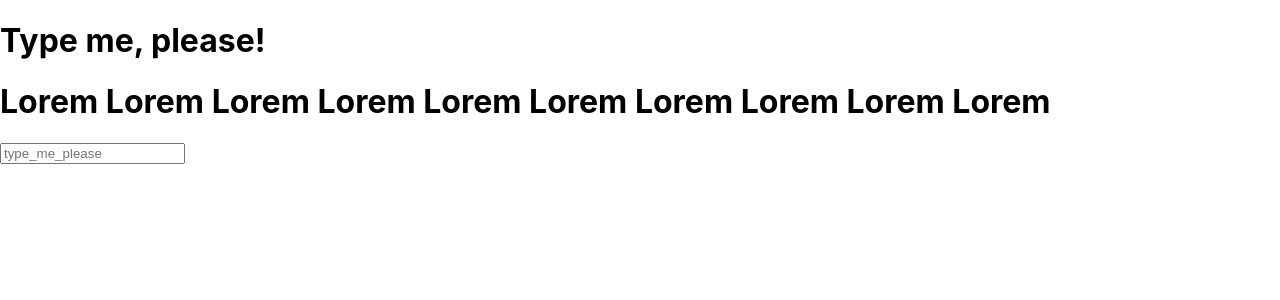
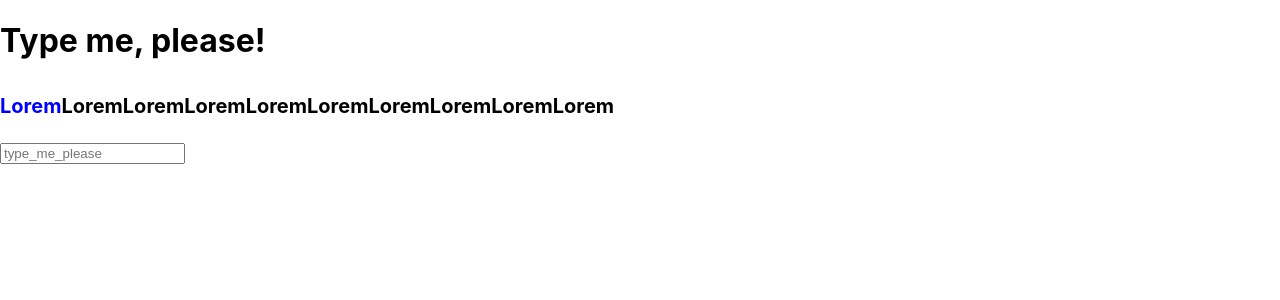
Before and after one commit to SSilvain/type_me_please, a React (Create React App) app: page / in a window 1280 px wide. Shown: the top 300 px of the page. Built offline with nearby package versions, Linux system fonts and the light colour scheme.

Commit message:
highlight current word

```diff
--- a/src/Components/Sentence/Sentence.jsx
+++ b/src/Components/Sentence/Sentence.jsx
@@ -1,14 +1,18 @@
 import { useEffect, useState } from "react"
-import "./Sentence.css"
+import s from  "./Sentence.module.css"
 
 
 // const typingText = ["Read", "the", "latest,", "technology", "news", "and", "interesting."]
 const typingText = "Lorem Lorem Lorem Lorem Lorem Lorem Lorem Lorem Lorem Lorem"
+let typingTextTmp = typingText
 let allTextSymbols = typingText.split("")
 // console.log(allTextSymbols)
 let allTextSymbolsScores = []
 let currentSymbols = []
-let tmpWord = "Lorem Lorem Lorem Lorem Lorem Lorem Lorem Lorem Lorem Lorem"
+let tmpWord = ""
+
+let mapResult = new Map()
+
 
 const Sentence = () => {
 	const [typeMe, setTypeMe] = useState("")
@@ -17,68 +21,96 @@ const Sentence = () => {
 	const [startCount, setStartCount] = useState(true)
 	let [typingStart, setTypingStart] = useState(0)
 	let [errorTyping, setErrorTyping] = useState(false)
-	let [indexOfSymbol, setIndexOfSymbol] = useState(0)
+	let [indexOfWord, setIndexOfWord] = useState(0)
 	let [resultArray, setResultArray] = useState([])
 
 
 
-	useEffect(() => {
+	const result = () => {
+
+		if (allTextSymbolsScores.length !== 0) {
+			allTextSymbolsScores.reduce((prev, current, index, arr) => {
+				let pair = prev[0] + current[0]
+				let pairTime = current[1] - prev[1]
+				if (prev) {
+					if (mapResult.has(pair)) {
+						let pairTimeSum = Math.ceil((mapResult.get(pair) + pairTime) / 2)
+						mapResult.set(pair, (pairTimeSum))
+					} else {
+						mapResult.set(pair, (pairTime))
+					}
+				}
+				return current
+			})
+		}
+		const mapSort2 = new Map([...mapResult.entries()].sort((a, b) => b[1] - a[1]));
+		let resultArrayTmp = []
+		for (let [key, value] of mapSort2) {
+			resultArrayTmp.push([key, value])
+		}
+		setResultArray([...resultArrayTmp])
+
+	}
+
+	const resultWord = () => {
+		if (allTextSymbolsScores.length !== 0) {
+			allTextSymbolsScores.reduce((prev, current, index, arr) => {
 
 
-	}, [currentSymbol])
-
-	const baseFunc = () => {
-		if (currentSymbol === " ") {
-			console.log("in")
-			setTypeMe("")
-
-			tmpWord = typingText.slice(indexOfSymbol)
-
+			})
 		}
-
-		allTextSymbolsScores.push([currentSymbol, Date.now()])
-		setIndexOfSymbol(indexOfSymbol + 1)
 	}
 
 	useEffect(() => {
-		// console.log("tmpWord ", tmpWord)
-		// console.log("typeMe ", typeMe)
-		if (tmpWord.startsWith(typeMe)) {
+		// const highlightCurrentWord
+		let typingTextWords = typingText.split(" ")
+
+		let hightLightsWord = typingTextWords.map((word, index) => {
+			if (index === indexOfWord) {
+				return <span className={s.active}>{word}</span>
+			} else {
+				return <span >{word}</span>
+			}
+
+		})
+		setTypeMeFullText(hightLightsWord)
+
+
+
+	}, [typeMe])
+
+
+
+
+
+
+	const baseFunc = () => {
+		if (tmpWord.length < typeMe.length) {
+			tmpWord = typeMe
+
+			allTextSymbolsScores.push([currentSymbol, Date.now()])
+			console.log(allTextSymbolsScores)
+			result()
+		}
+	}
+
+	useEffect(() => {
+		//check entered text
+		if (typingTextTmp.startsWith(typeMe) && typeMe !== "") {
+			baseFunc()
+			if (currentSymbol === " ") {
+				typingTextTmp = typingTextTmp.slice(typeMe.length)
+				setTypeMe("")
+				tmpWord = ""
+				setIndexOfWord(indexOfWord + 1)
+			}
 			setErrorTyping(false)
 		} else {
 			setErrorTyping(true)
 		}
-		result()
 	}, [typeMe])
 
-	// useEffect(() => {
-	// 	if (!startCount && typingText.slice(indexOfSymbol).startsWith(typeMe)) {//
 
-	// 		setErrorTyping(false)
-	// 		console.log(typingText.slice(indexOfSymbol + 1))
-	// 	}
-	// }, [currentSymbol])
-
-
-
-	// const typingTextWithSpaces = typingText.map((word, index, arr) => {
-	// 	if (index < (arr.length - 1)) {
-	// 		return word + "_"
-	// 	} else {
-	// 		return word
-	// 	}
-	// })
-
-	// const coloredText = () => {
-
-	// 	return typingTextWithSpaces[0].slice(0, typeMe.length)
-
-	// }
-	// const coloredText2 = () => {
-
-	// 	return typingTextWithSpaces[0].slice(typeMe.length)
-
-	// }
 
 	const startType = (e) => {
 		if (startCount) {
@@ -87,47 +119,21 @@ const Sentence = () => {
 		}
 		setTypeMe(e.target.value)
 		setCurrentSymbol(e.nativeEvent.data)
-		// console.log(e.target.value)
 
 	}
-	let mapResult = new Map()
-	const result = () => {
-		if (allTextSymbolsScores.length !== 0) {
-			allTextSymbolsScores.reduce((prev, current, index, arr) => {
-				let pair = prev[0] + current[0]
-				let pairTime = current[1] - prev[1]
-				if (prev) {
-					if (mapResult.has(pair)) {
-						let pairTimeSum = (mapResult.get(pair) + pairTime) / 2
-						mapResult.set(pair, (pairTimeSum))
-					} else {
-						mapResult.set(pair, (pairTime))
-					}
 
-				}
-				return current
-			})
-		}
 
-		// console.log("This is map ", mapResult)
-		const mapSort2 = new Map([...mapResult.entries()].sort((a, b) => b[1] - a[1]));
-		let resultArrayTmp = []
-		for (let [key, value] of mapSort2) {
-			resultArrayTmp.push([key, value])
-		}
-		setResultArray(resultArrayTmp)
-	}
 
-	const resultOut = resultArray.map((res, index) => <div key={index}><span className="result">{res[0]}</span> <span className="result">{res[1]}</span></div>)
+
 
 
 
 	// let allWords = typingText.map((word) => <Word typingText={word} />)
 	return (
 		<>
-			<h1>{typingText}</h1>
+			<h1>{typeMeFullText}</h1>
 			<input style={errorTyping ? { color: "red" } : { color: "green" }} type="text" onChange={startType} placeholder="type_me_please" value={typeMe} />
-			<div>{resultOut}</div>
+			<div>{resultArray.map((res, index) => <div key={index}><span className="result">{res[0]}</span> <span className="result">{res[1]}</span></div>)}</div>
 		</>
 
 
--- a/src/Components/Sentence/Sentence.css
+++ b/src/Components/Sentence/Sentence.module.css
@@ -2,3 +2,7 @@
 	display: inline-flex;
 	width: 100px;
 }
+
+.active{
+	color: blue;
+}
```
